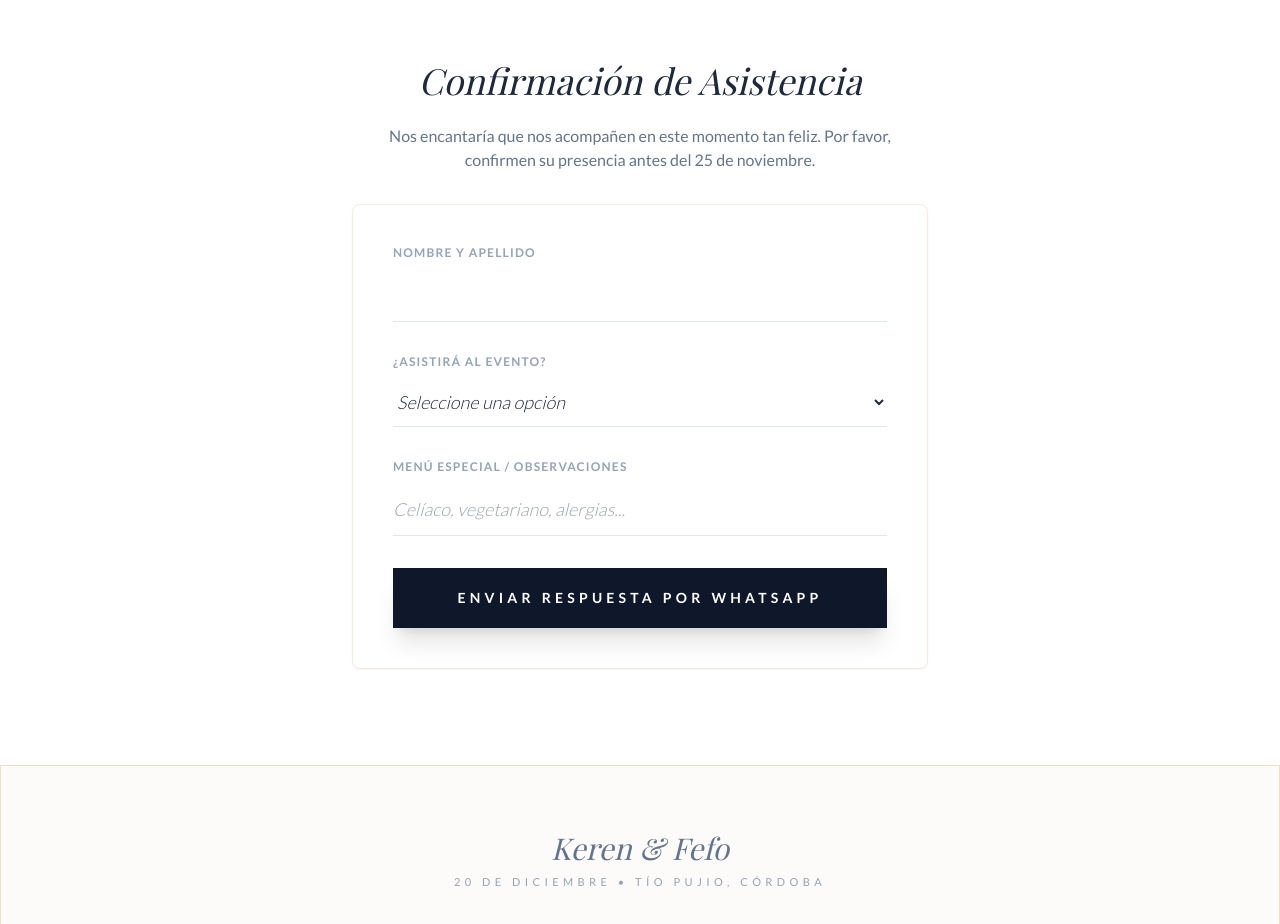
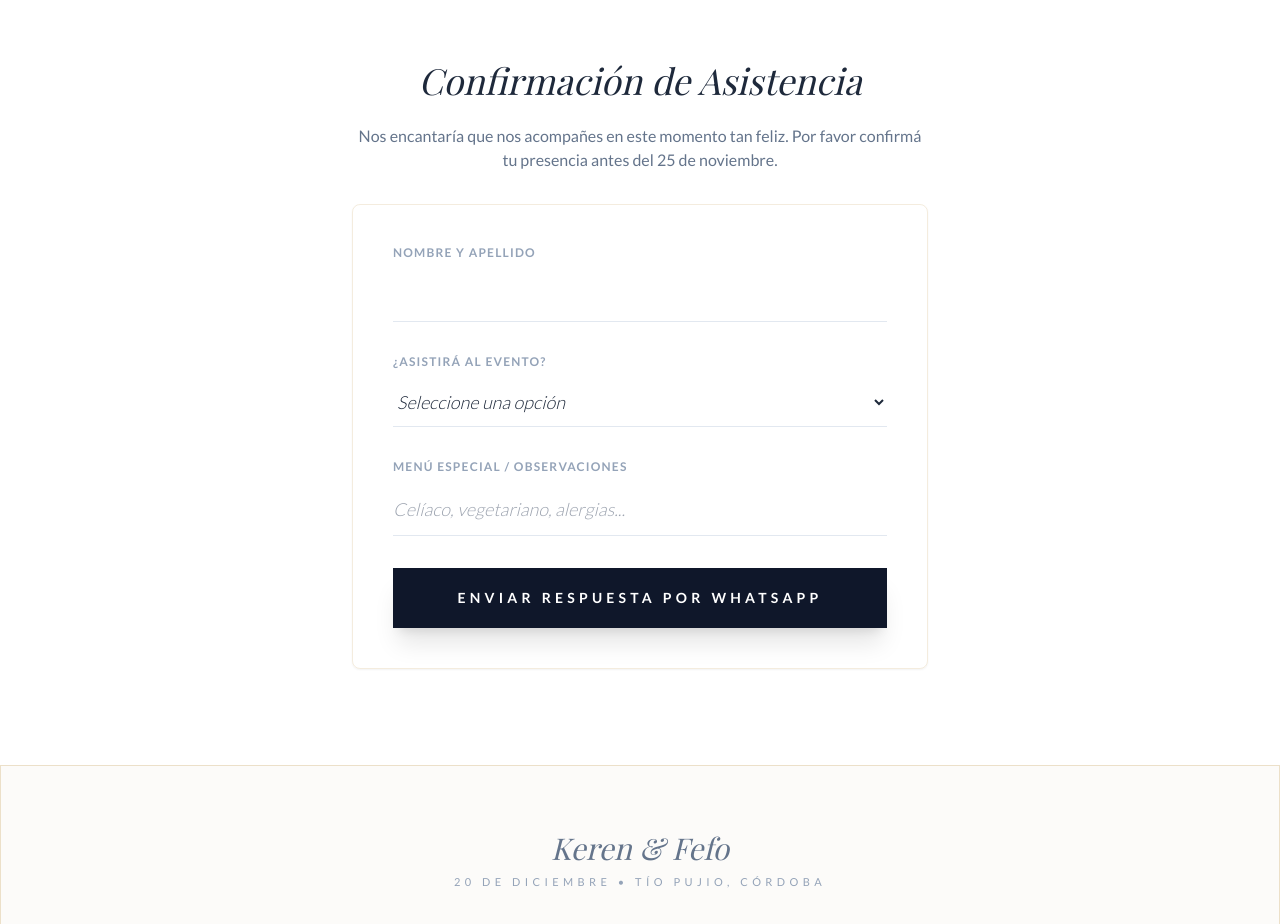
Before and after one commit to BodaKerenyFefo/BodaKerenyFefo, a plain HTML site: page index.html in a window 1280 px wide. Shown: the part 2500-3424 px from the top of the page. Drawn offline with nearby package versions, Linux system fonts and the light colour scheme; a web font is replaced by a local one.

Commit message:
index.html

```diff
--- a/index.html
+++ b/index.html
@@ -186,7 +186,7 @@
     <section id="rsvp" class="py-24 px-6 bg-white">
         <div class="max-w-xl mx-auto text-center">
             <h2 class="font-serif text-4xl mb-6 italic">Confirmación de Asistencia</h2>
-            <p class="text-slate-500 mb-8">Nos encantaría que nos acompañen en este momento tan feliz. Por favor, confirmen su presencia antes del 25 de noviembre.</p>
+            <p class="text-slate-500 mb-8">Nos encantaría que nos acompañes en este momento tan feliz. Por favor confirmá tu presencia antes del 25 de noviembre.</p>
 
             <form id="rsvpForm" class="text-left space-y-8 p-10 border border-gold/20 shadow-sm rounded-lg">
                 <div>
```
